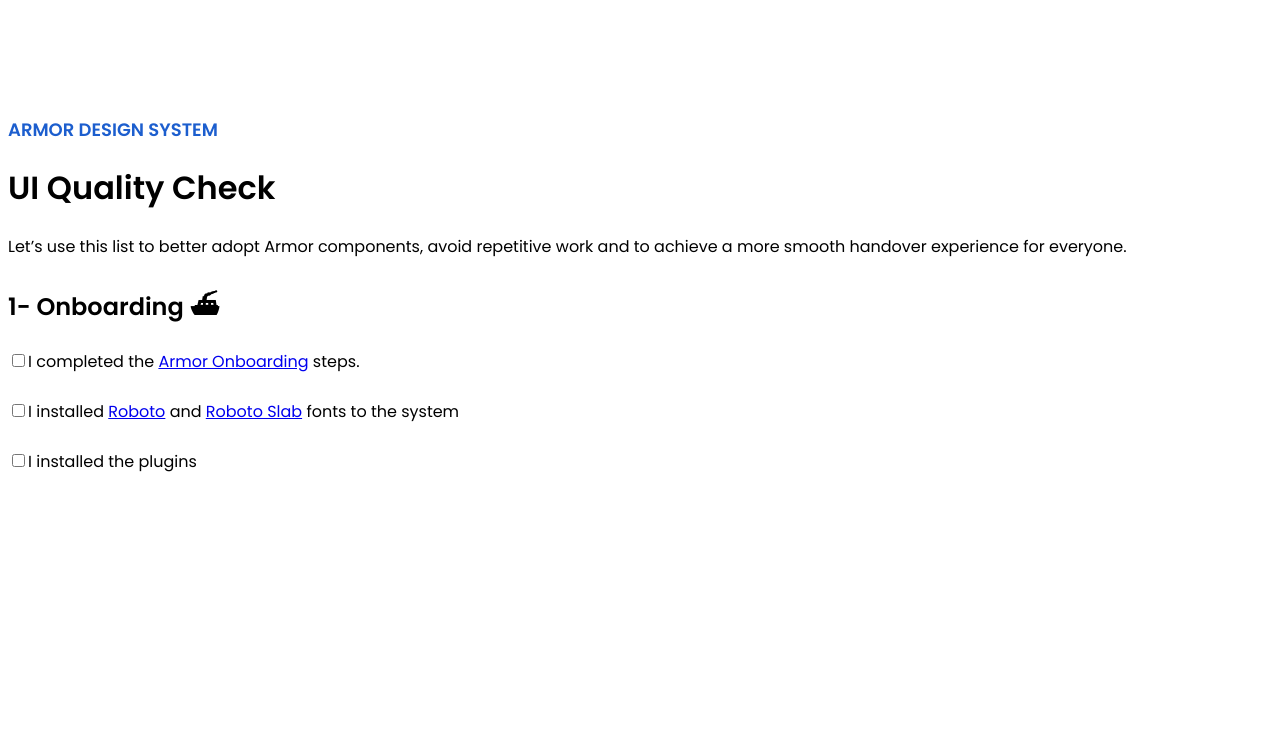
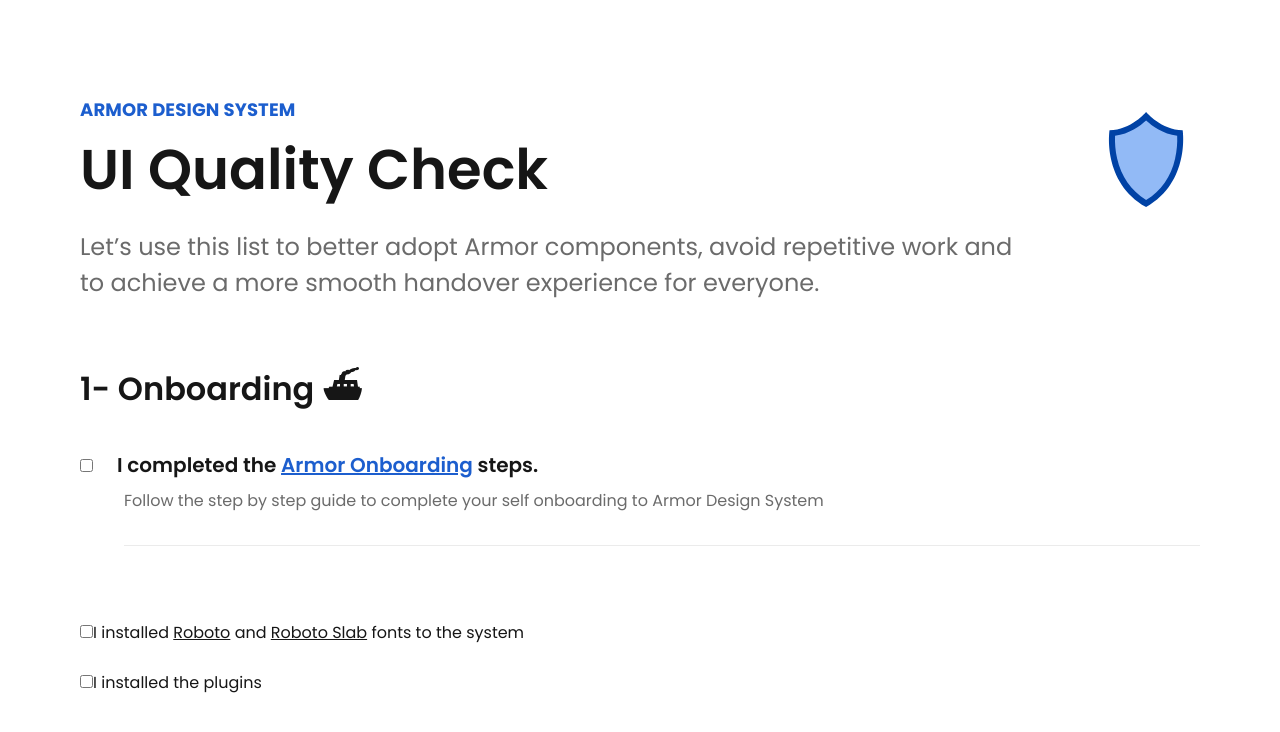
Before and after one commit to srbsingh3/UI-Quality-Check-Figma-Plugin, a website: page ui.html in a window 1280 px wide. Drawn offline with Linux system fonts and the light colour scheme.

Commit message:
CSS is sorted

```diff
--- a/code.ts
+++ b/code.ts
@@ -6,7 +6,7 @@
 // full browser environment (see documentation).
 
 // This shows the HTML page in "ui.html".
-figma.showUI(__html__, { width: 200, height: 700, title: "UI Quality Check" });
+figma.showUI(__html__, { width: 989, height: 400, title: "UI Quality Check" });
 
 // Calls to "parent.postMessage" from within the HTML page will trigger this
 // callback. The callback will be passed the "pluginMessage" property of the
--- a/ui.html
+++ b/ui.html
@@ -6,41 +6,145 @@
   <meta http-equiv="X-UA-Compatible" content="IE=edge">
   <meta name="viewport" content="width=device-width, initial-scale=2.0">
 
-  <link href="https://fonts.googleapis.com/css2?family=Poppins:wght@400;600&display=swap" rel="stylesheet">
+  <link href="https://fonts.googleapis.com/css2?family=Poppins:wght@400;600;700&display=swap" rel="stylesheet">
 
   <style>
+    :root {
+      --primary: #161616;
+      --secondary: #6B6B6B;
+      --accent: #1C5ECE;
+      --border: rgba(0, 0, 0, 0.08);
+    }
+
     * {
       font-family: 'Poppins', sans-serif;
-    }
-
-    h3 {
-      font-weight: bold;
-      font-size: 18px;
-      line-height: 27px;
-      color: #1C5ECE;
+      font-size: 16px;
+      color: var(--primary);
+      padding: 0;
+      margin: 0;
     }
 
     body {
       display: flex;
-      padding-top: 90px;
+      padding: 96px 80px;
+    }
+
+    h3 {
+      font-weight: 700;
+      font-size: 18px;
+      line-height: 27px;
+      letter-spacing: 0.15px;
+      color: var(--accent);
+      margin-bottom: 12px;
+    }
+
+    h1 {
+      font-size: 56px;
+      font-weight: 600;
+      line-height: 70px;
+      margin-bottom: 24px;
+    }
+
+    h4 {
+      font-weight: 400;
+      font-size: 24px;
+      color: var(--secondary);
+      line-height: 36px;
+    }
+
+    h2 {
+      font-size: 32px;
+      font-weight: 600;
+      line-height: 48px;
+      margin-bottom: 36px;
+    }
+
+    p {
+      font-weight: 400;
+      color: var(--secondary);
+      font-size: 16px;
+      line-height: 24px;
+      margin-left: 44px;
+      margin-top: 8px;
+    }
+
+    .header-box {
+      display: flex;
+      margin-bottom: 64px;
+    }
+
+    .right-header {
+      margin-left: 66px;
+    }
+
+    .border {
+      height: 1px;
+      background-color: var(--border);
+      margin-left: 44px;
+      margin-top: 32px;
+      margin-bottom: 24px;
+    }
+
+    #main-label {
+      margin-left: 24px;
+      font-size: 20px;
+      font-weight: 600;
+      line-height: 32px;
+      cursor: pointer;
+    }
+
+    #link-big {
+      font-size: 20px;
+      font-weight: 600;
+      line-height: 32px;
+      color: var(--accent);
+    }
+
+    /* Custom Checkbox CSS */
+    /* Hide the browser's default checkbox */
+    #main-label input {
+      opacity: 0;
+      /* cursor: pointer; */
+      height: 0;
+      width: 0;
     }
   </style>
 </head>
 
 <body>
-  <div class="main">
-    <h3>ARMOR DESIGN SYSTEM</h3>
-    <h1>UI Quality Check</h1>
-    <p>Let’s use this list to better adopt Armor components, avoid repetitive work and to achieve a more smooth handover
-      experience for everyone.</p>
+  <div class="main-box">
+    <div class="header-box">
+      <div class="left-header">
+        <h3>ARMOR DESIGN SYSTEM</h3>
+        <h1>UI Quality Check</h1>
+        <h4>Let’s use this list to better adopt Armor components, avoid repetitive work and to achieve a more smooth
+          handover
+          experience for everyone.</h4>
+      </div>
+      <div class="right-header">
+        <svg width="107" height="127" viewBox="0 0 107 127" fill="none" xmlns="http://www.w3.org/2000/svg">
+          <path fill-rule="evenodd" clip-rule="evenodd"
+            d="M87.5757 38.2656L53.2799 21.9375L18.9841 38.2656C18.7857 49.8061 19.7798 58.7123 21.9663 64.9844C30.3357 88.9918 48.8065 108.031 53.2799 108.031C57.7533 108.031 75.4487 93.3439 84.5935 64.9844C86.3044 59.6786 87.2985 50.7723 87.5757 38.2656Z"
+            fill="#92BAF6" />
+          <path
+            d="M89.6864 34.1984C68.259 34.1984 53.1092 16 53.1092 16C53.1092 16 37.9594 34.1984 16.532 34.1984C16.532 34.1984 8.70356 86.0328 53.1092 111C97.5148 86.0328 89.6864 34.1984 89.6864 34.1984ZM82.1413 62.4016C77.9662 80.6891 68.1993 94.6422 53.1092 104.083C38.019 94.6422 28.2522 80.6891 24.077 62.3422C22.4161 54.9465 21.7343 47.3663 22.0491 39.7945C36.2297 38.0281 47.264 29.8195 53.1092 24.4758C58.9544 29.8195 69.9887 38.0281 84.1693 39.7945C84.484 47.3663 83.8023 54.9465 82.1413 62.3422V62.4016Z"
+            fill="#0042A5" />
+        </svg>
+      </div>
+    </div>
 
     <h2>1- Onboarding ⛴</h2>
 
-    <input type="checkbox" id="onboarding"><label for="onboarding">I completed the <a
+    <input type="checkbox" id="onboarding"><label for="onboarding" id="main-label">I completed the <a
         href="https://www.figma.com/proto/CqreT4PwxyuDVPMmcJQYx7/Armor-onboarding?page-id=11%3A1&node-id=160%3A36555&viewport=45%2C462%2C0.061435867100954056&scaling=contain"
-        target="_blank">Armor
+        target="_blank" id="link-big">Armor
         Onboarding</a> steps.</label>
+    <p class="subtext">Follow the step by step guide to complete your self onboarding to Armor Design System</p>
+
+    <div class="border"></div>
+
     <br><br>
+
     <input type="checkbox" id="fonts"><label for="fonts">I installed <a href="https://fonts.google.com/specimen/Roboto"
         target="_blank">Roboto</a> and <a href="https://fonts.google.com/specimen/Roboto+Slab" target="_blank">Roboto
         Slab</a> fonts to
```
Also changed, not shown: code.js (+14 -14 lines), assets/armor-icon.svg (added).
